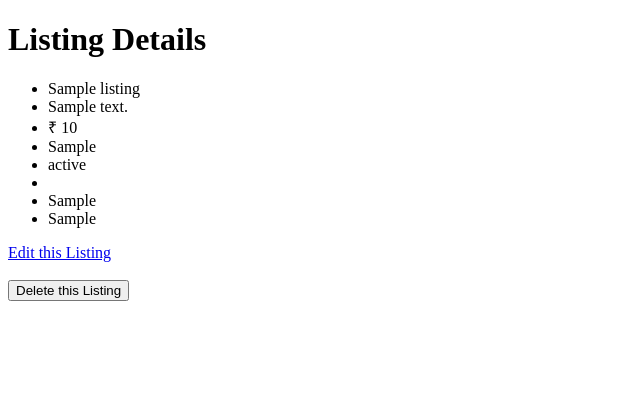
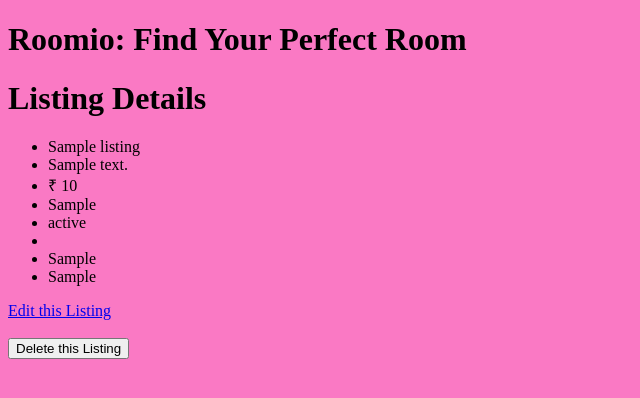
Before and after one commit to Naman-Nagar10/room360, a Node server app: page /listings/600000000000000000000001 in a window 1280 px wide. Shown: the top 398 px of the page, without its empty margins (0-640 px from the left). Run offline with Node 20, Linux system fonts and the light colour scheme; tables that the repository leaves empty hold one stand-in row (values such as "Sample post"); some libraries are stand-ins or nearby versions.

Commit message:
phase 2a(use boilerplate ejsmeat)

```diff
--- a/app.js
+++ b/app.js
@@ -4,8 +4,13 @@ const mongoose = require('mongoose');
 const Listing = require("./models/listing.js");
 const path = require("path");
 const methodOverride = require("method-override");
+const ejsMate = require("ejs-mate");
 
 
+
+
+app.use(express.static(path.join(__dirname, "/public")));
+app.engine("ejs", ejsMate);
 
 app.set("view engine", "ejs");
 app.set("views", path.join(__dirname, "views"));
--- /dev/null
+++ b/init/public/css/style.css
@@ -0,0 +1,3 @@
+body {
+    background-color: rgb(250, 121, 196);
+}
--- a/package.json
+++ b/package.json
@@ -12,6 +12,7 @@
   "type": "commonjs",
   "dependencies": {
     "ejs": "^7.0.2",
+    "ejs-mate": "^4.0.0",
     "express": "^5.3.0",
     "method-override": "^3.0.0",
     "mongoose": "^9.11.4"
--- /dev/null
+++ b/public/css/style.css
@@ -0,0 +1,3 @@
+body {
+    background-color: rgb(250, 121, 196);
+}
--- /dev/null
+++ b/views/layouts/boilerplate.ejs
@@ -0,0 +1,15 @@
+<!DOCTYPE html>
+<html lang="en">
+<head>
+    <meta charset="UTF-8">
+    <meta name="viewport" content="width=device-width, initial-scale=1.0">
+    <title>Roomio</title>
+    <link rel="stylesheet" href="/css/style.css">
+</head>
+<body>
+    <h1>Roomio: Find Your Perfect Room</h1>
+    <div class="container">
+        <%- body %>
+    </div>
+</body>
+</html>
--- a/views/listings/show.ejs
+++ b/views/listings/show.ejs
@@ -1,10 +1,4 @@
-<!DOCTYPE html>
-<html lang="en">
-<head>
-    <meta charset="UTF-8">
-    <meta name="viewport" content="width=device-width, initial-scale=1.0">
-    <title>Roomio</title>
-</head>
+<% layout('/layouts/boilerplate') -%>
 <body>
     <h1>Listing Details</h1>
     <ul>
@@ -28,4 +22,3 @@
 
 
 </body>
-</html>
```
Also changed, not shown: views/listings/index.ejs (+1 -15 lines), 1 other file.
